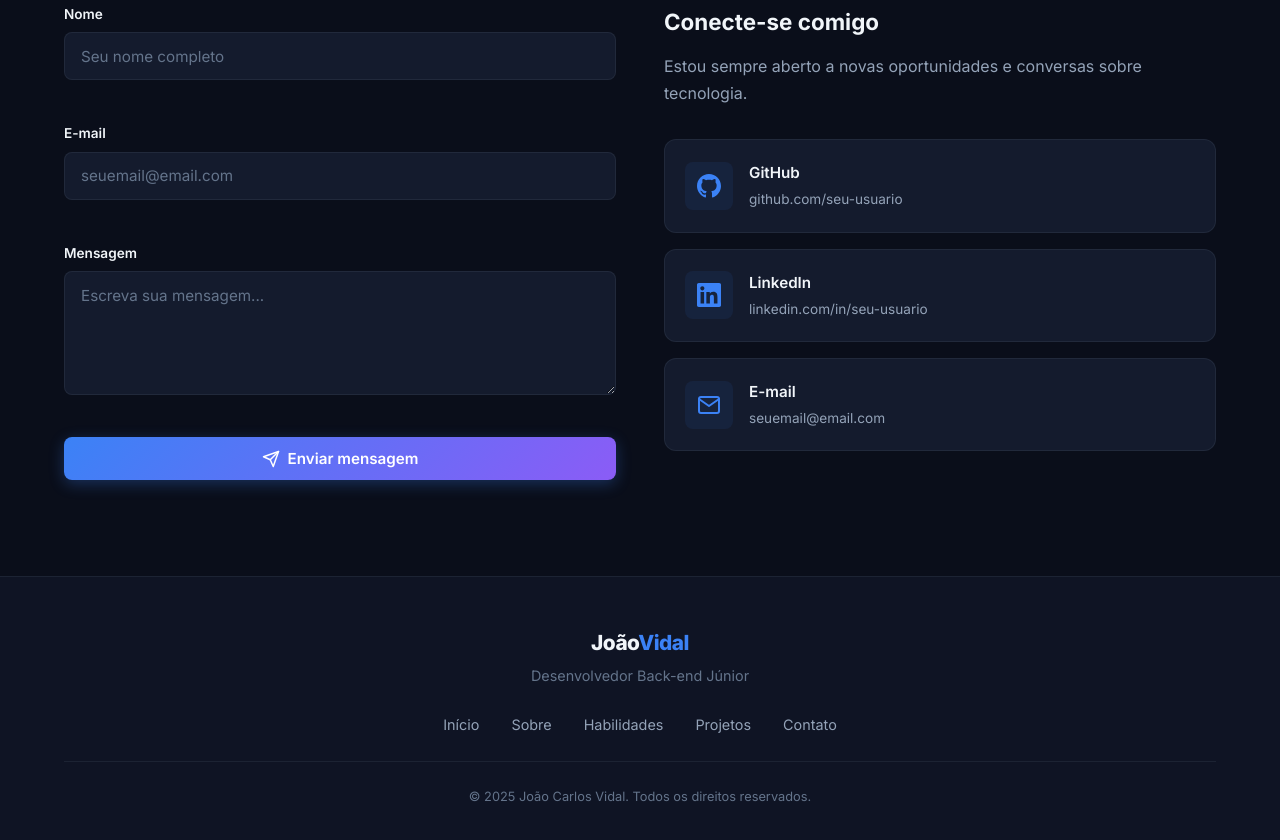
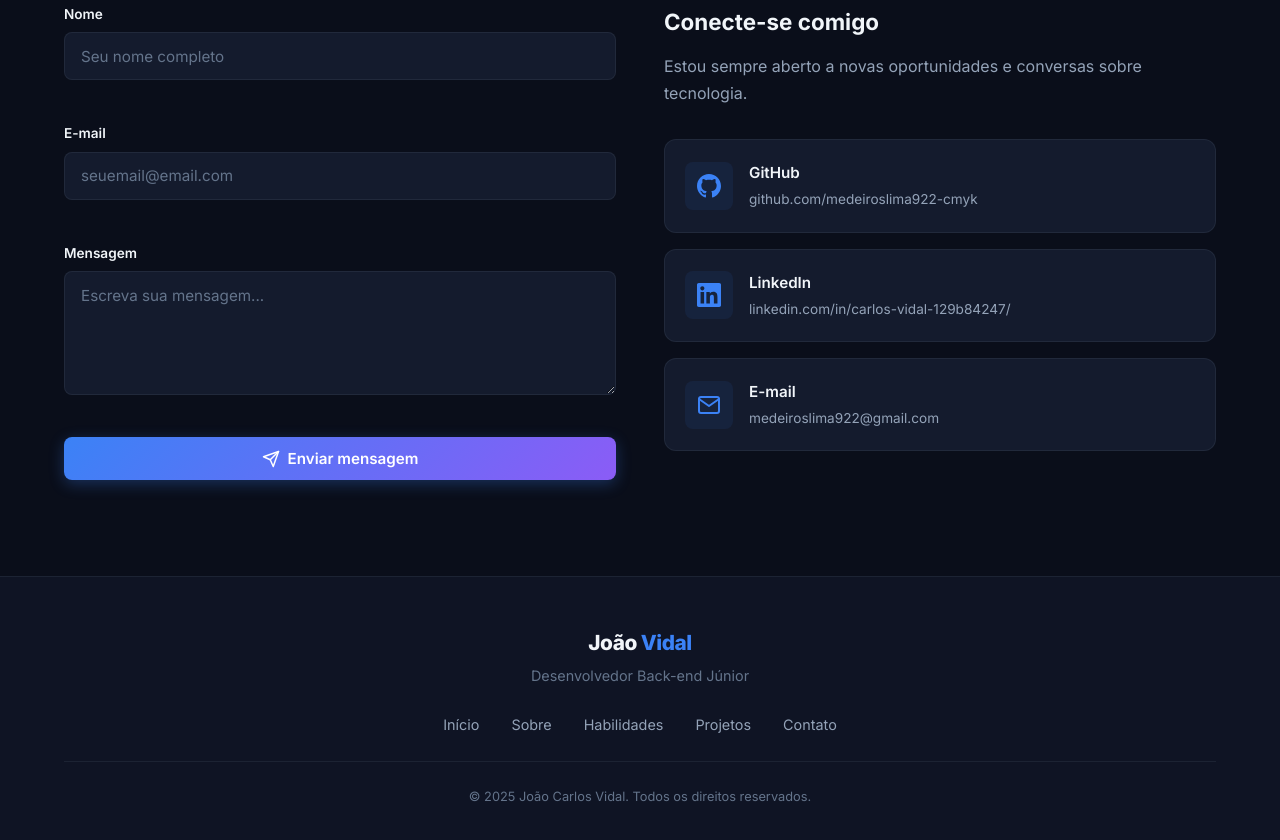
Before and after one commit to medeiroslima922-cmyk/Portf-lio_joao, a plain HTML site: page index.html in a window 1280 px wide. Shown: the part 4466-5306 px from the top of the page. Drawn offline with Linux system fonts and the light colour scheme.

Commit message:
alteraçoes de email, contato e linkind..

```diff
--- a/index.html
+++ b/index.html
@@ -295,32 +295,32 @@
 
                     <div class="contact__links">
                         <!-- EDITE: Troque os links abaixo pelos seus -->
-                        <a href="https://github.com/seu-usuario" target="_blank" rel="noopener" class="contact__link-card" id="contactGithub">
+                        <a href="https://github.com/medeiroslima922-cmyk" target="_blank" rel="noopener" class="contact__link-card" id="contactGithub">
                             <div class="contact__link-icon">
                                 <svg width="24" height="24" viewBox="0 0 24 24" fill="currentColor"><path d="M12 0c-6.626 0-12 5.373-12 12 0 5.302 3.438 9.8 8.207 11.387.599.111.793-.261.793-.577v-2.234c-3.338.726-4.033-1.416-4.033-1.416-.546-1.387-1.333-1.756-1.333-1.756-1.089-.745.083-.729.083-.729 1.205.084 1.839 1.237 1.839 1.237 1.07 1.834 2.807 1.304 3.492.997.107-.775.418-1.305.762-1.604-2.665-.305-5.467-1.334-5.467-5.931 0-1.311.469-2.381 1.236-3.221-.124-.303-.535-1.524.117-3.176 0 0 1.008-.322 3.301 1.23.957-.266 1.983-.399 3.003-.404 1.02.005 2.047.138 3.006.404 2.291-1.552 3.297-1.23 3.297-1.23.653 1.653.242 2.874.118 3.176.77.84 1.235 1.911 1.235 3.221 0 4.609-2.807 5.624-5.479 5.921.43.372.823 1.102.823 2.222v3.293c0 .319.192.694.801.576 4.765-1.589 8.199-6.086 8.199-11.386 0-6.627-5.373-12-12-12z"/></svg>
                             </div>
                             <div>
                                 <h4>GitHub</h4>
-                                <p>github.com/seu-usuario</p>
+                                <p>github.com/medeiroslima922-cmyk</p>
                             </div>
                         </a>
-                        <a href="https://linkedin.com/in/seu-usuario" target="_blank" rel="noopener" class="contact__link-card" id="contactLinkedin">
+                        <a href="https://www.linkedin.com/in/carlos-vidal-129b84247/" target="_blank" rel="noopener" class="contact__link-card" id="contactLinkedin">
                             <div class="contact__link-icon">
                                 <svg width="24" height="24" viewBox="0 0 24 24" fill="currentColor"><path d="M20.447 20.452h-3.554v-5.569c0-1.328-.027-3.037-1.852-3.037-1.853 0-2.136 1.445-2.136 2.939v5.667H9.351V9h3.414v1.561h.046c.477-.9 1.637-1.85 3.37-1.85 3.601 0 4.267 2.37 4.267 5.455v6.286zM5.337 7.433c-1.144 0-2.063-.926-2.063-2.065 0-1.138.92-2.063 2.063-2.063 1.14 0 2.064.925 2.064 2.063 0 1.139-.925 2.065-2.064 2.065zm1.782 13.019H3.555V9h3.564v11.452zM22.225 0H1.771C.792 0 0 .774 0 1.729v20.542C0 23.227.792 24 1.771 24h20.451C23.2 24 24 23.227 24 22.271V1.729C24 .774 23.2 0 22.222 0h.003z"/></svg>
                             </div>
                             <div>
                                 <h4>LinkedIn</h4>
-                                <p>linkedin.com/in/seu-usuario</p>
-                            </div>
+                                <p>linkedin.com/in/carlos-vidal-129b84247/</p>
+                            </div
                         </a>
-                        <a href="mailto:seuemail@email.com" class="contact__link-card" id="contactEmail">
+                        <a href="mailton:medeiroslima922@gmail.com" class="contact__link-card" id="contactEmail">
                             <div class="contact__link-icon">
                                 <svg width="24" height="24" viewBox="0 0 24 24" fill="none" stroke="currentColor" stroke-width="2" stroke-linecap="round" stroke-linejoin="round"><path d="M4 4h16c1.1 0 2 .9 2 2v12c0 1.1-.9 2-2 2H4c-1.1 0-2-.9-2-2V6c0-1.1.9-2 2-2z"/><polyline points="22,6 12,13 2,6"/></svg>
                             </div>
                             <div>
                                 <h4>E-mail</h4>
                                 <!-- EDITE: Troque pelo seu e-mail -->
-                                <p>seuemail@email.com</p>
+                                <p>medeiroslima922@gmail.com</p>
                             </div>
                         </a>
                     </div>
@@ -335,7 +335,7 @@
     <footer class="footer">
         <div class="container footer__inner">
             <div class="footer__brand">
-                <a href="#hero" class="navbar__logo">João<span>Vidal</span></a>
+                <a href="#hero" class="navbar__logo">João <span> Vidal</span></a>
                 <p>Desenvolvedor Back-end Júnior</p>
             </div>
             <div class="footer__links">
```
